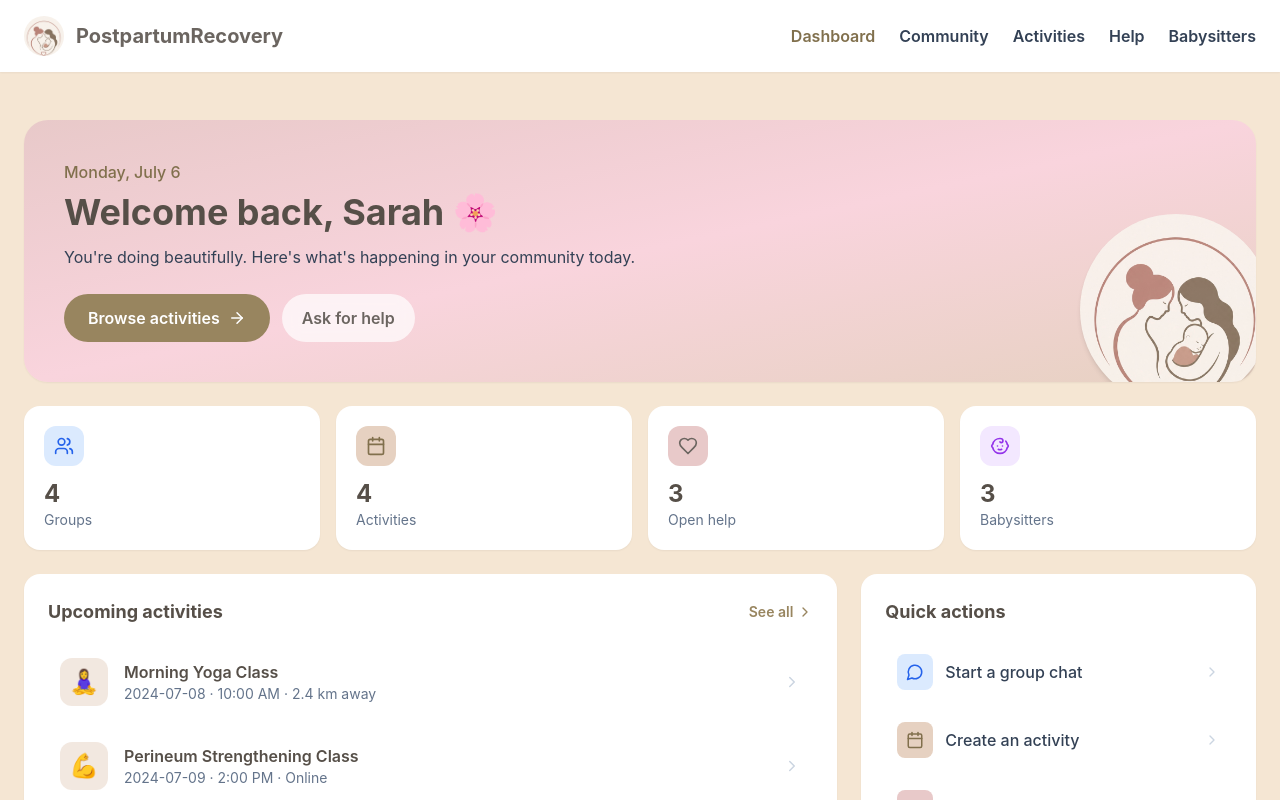
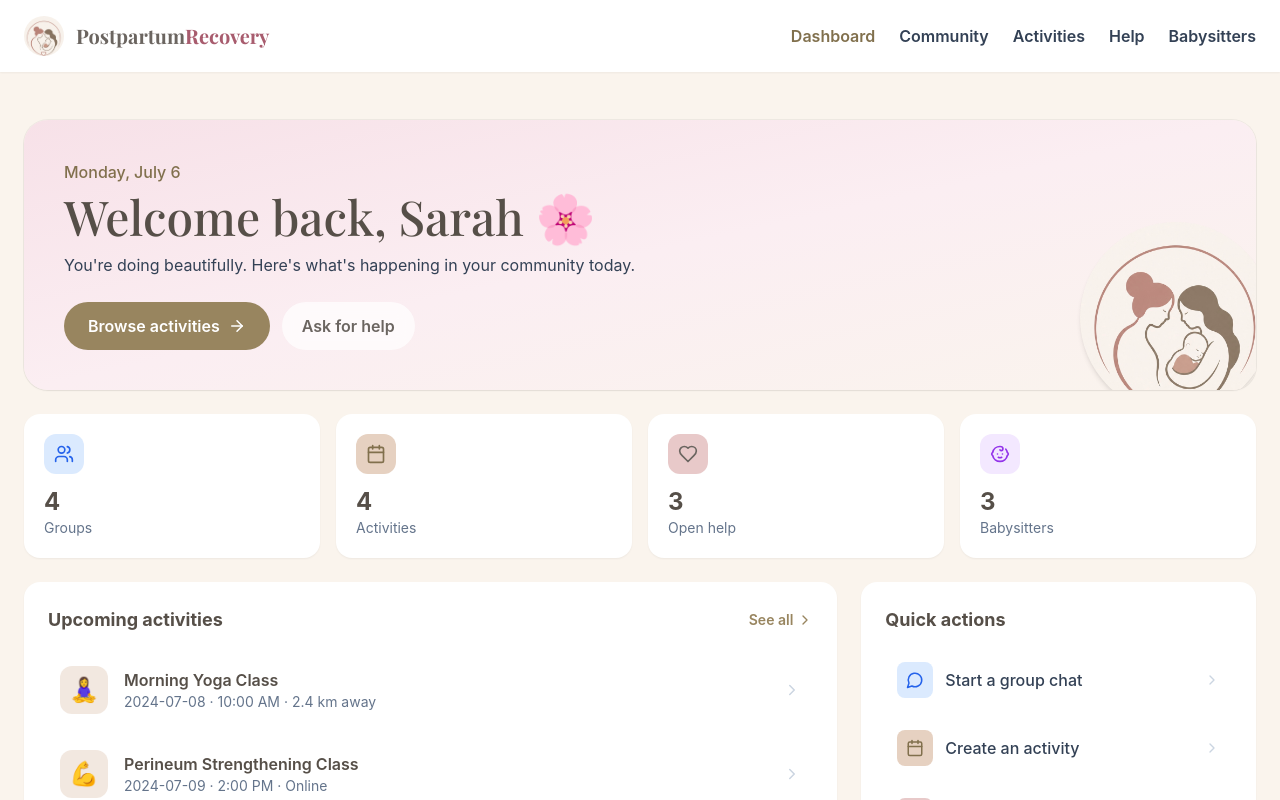
Before and after one commit to amelieaisha-svg/postpartum-recovery-simple, a Next.js app: page /app in a window 1280 px wide. Shown: the top 800 px of the page. Built offline with nearby package versions, Linux system fonts and the light colour scheme; a web font is replaced by a local one.

Commit message:
Lighter cream + blush palette; serif type and consistent aesthetics across app pages

```diff
--- a/app/app/page.tsx
+++ b/app/app/page.tsx
@@ -111,7 +111,7 @@ export default function AppPage() {
         <nav className="max-w-7xl mx-auto px-6 py-4 flex justify-between items-center">
           <Link href="/" className="flex items-center gap-3 font-bold">
             <LogoBadge badgeClassName="w-10 h-10" markClassName="w-7 h-7" />
-            <h1 className="text-xl font-bold text-primary-800 hidden md:block">PostpartumRecovery</h1>
+            <h1 className="font-display text-xl font-bold text-primary-800 hidden md:block">Postpartum<span className="text-[#a85c6e]">Recovery</span></h1>
           </Link>
 
           <button onClick={() => setMobileMenuOpen(!mobileMenuOpen)} className="md:hidden">
@@ -155,10 +155,10 @@ export default function AppPage() {
         {activeTab === 'dashboard' && (
           <div className="space-y-6">
             {/* Hero */}
-            <div className="relative overflow-hidden bg-gradient-to-br from-warmPink via-babyPink to-warmPeach rounded-3xl p-8 md:p-10 shadow-sm">
+            <div className="relative overflow-hidden bg-gradient-to-br from-blush via-blushSoft to-creamBg rounded-3xl p-8 md:p-10 shadow-sm ring-1 ring-black/5">
               <div className="relative z-10 max-w-xl">
                 <p className="text-primary-700 font-medium mb-2 h-6">{today}</p>
-                <h2 className="text-3xl md:text-4xl font-bold text-primary-900 mb-3">
+                <h2 className="font-display text-4xl md:text-5xl text-primary-900 mb-3">
                   Welcome back, {firstName} 🌸
                 </h2>
                 <p className="text-slate-700 mb-6 leading-relaxed">
@@ -322,7 +322,7 @@ export default function AppPage() {
           <div>
             <div className="flex items-start justify-between mb-8 gap-4">
               <div>
-                <h1 className="text-4xl font-bold text-primary-900 mb-2">Community Groups</h1>
+                <h1 className="font-display text-4xl md:text-5xl text-primary-900 mb-2">Community Groups</h1>
                 <p className="text-slate-700">Connect with moms around topics that matter to you</p>
               </div>
               <button onClick={() => setModal('group')} className="btn-primary flex items-center gap-2 shrink-0">
@@ -355,7 +355,7 @@ export default function AppPage() {
           <div>
             <div className="flex items-start justify-between mb-8 gap-4">
               <div>
-                <h1 className="text-4xl font-bold text-primary-900 mb-2">Activities</h1>
+                <h1 className="font-display text-4xl md:text-5xl text-primary-900 mb-2">Activities</h1>
                 <p className="text-slate-700">Join yoga, walks, exercise classes, and more</p>
               </div>
               <button onClick={() => setModal('activity')} className="btn-primary flex items-center gap-2 shrink-0">
@@ -395,7 +395,7 @@ export default function AppPage() {
           <div>
             <div className="flex items-start justify-between mb-8 gap-4">
               <div>
-                <h1 className="text-4xl font-bold text-primary-900 mb-2">Help & Support</h1>
+                <h1 className="font-display text-4xl md:text-5xl text-primary-900 mb-2">Help & Support</h1>
                 <p className="text-slate-700">Request help or offer support to your community</p>
               </div>
               <button onClick={() => setModal('help')} className="btn-primary flex items-center gap-2 shrink-0">
@@ -449,7 +449,7 @@ export default function AppPage() {
         {/* Babysitters */}
         {activeTab === 'babysitters' && (
           <div>
-            <h1 className="text-4xl font-bold text-primary-900 mb-2">Babysitters</h1>
+            <h1 className="font-display text-4xl md:text-5xl text-primary-900 mb-2">Babysitters</h1>
             <p className="text-slate-700 mb-8">Find trusted childcare in your community</p>
 
             <div className="grid md:grid-cols-2 lg:grid-cols-3 gap-6">
@@ -506,7 +506,7 @@ export default function AppPage() {
             onClick={(e) => e.stopPropagation()}
           >
             <div className="flex justify-between items-center mb-6">
-              <h3 className="text-2xl font-bold text-primary-900">
+              <h3 className="font-display text-2xl font-bold text-primary-900">
                 {modal === 'group' && 'New Group Chat'}
                 {modal === 'activity' && 'New Activity'}
                 {modal === 'help' && 'New Post'}
--- a/app/page.tsx
+++ b/app/page.tsx
@@ -23,7 +23,7 @@ export default function Home() {
         <nav className="max-w-6xl mx-auto px-6 py-4 flex justify-between items-center">
           <div className="flex items-center gap-3">
             <LogoBadge badgeClassName="w-11 h-11" markClassName="w-7 h-7" />
-            <h1 className="text-xl font-bold text-primary-800 tracking-tight">PostpartumRecovery</h1>
+            <h1 className="font-display text-xl font-bold text-primary-800">Postpartum<span className="text-[#a85c6e]">Recovery</span></h1>
           </div>
 
           <button onClick={() => setMobileMenuOpen(!mobileMenuOpen)} className="md:hidden text-primary-800">
@@ -84,7 +84,7 @@ export default function Home() {
 
           <div className="relative">
             <div className="absolute inset-0 -m-4 bg-warmPink/30 rounded-[2.5rem] blur-2xl" aria-hidden />
-            <div className="relative bg-[#f3d7df] rounded-[2rem] aspect-square max-w-md mx-auto flex items-center justify-center shadow-sm ring-1 ring-black/5">
+            <div className="relative bg-blush rounded-[2rem] aspect-square max-w-md mx-auto flex items-center justify-center shadow-sm ring-1 ring-black/5">
               <div className="text-center px-6">
                 <LogoBadge badgeClassName="w-44 h-44 mx-auto mb-5" markClassName="w-28 h-28" />
                 <p className="font-display text-3xl md:text-4xl text-[#894257]">Moms Supporting Moms</p>
@@ -143,7 +143,7 @@ export default function Home() {
         <div className="max-w-6xl mx-auto px-6 flex flex-col md:flex-row items-center justify-between gap-4 text-center md:text-left">
           <div className="flex items-center gap-3">
             <LogoBadge badgeClassName="w-9 h-9" markClassName="w-5 h-5" />
-            <span className="font-bold text-primary-800">PostpartumRecovery</span>
+            <span className="font-display font-bold text-primary-800">Postpartum<span className="text-[#a85c6e]">Recovery</span></span>
           </div>
           <p className="text-slate-500 text-sm">Supporting moms through their postpartum journey.</p>
           <p className="text-slate-400 text-sm">&copy; 2026 PostpartumRecovery</p>
--- a/tailwind.config.ts
+++ b/tailwind.config.ts
@@ -22,9 +22,11 @@ const config: Config = {
         },
         warmPink: '#e8c9c9',
         warmPeach: '#e6d1c1',
-        creamBg: '#f5e6d3',
+        creamBg: '#faf4ed',
         babyPink: '#f9d4dd',
         babyPinkSoft: '#fce6eb',
+        blush: '#f7e1e8',
+        blushSoft: '#fbeef2',
       },
     },
   },
```
